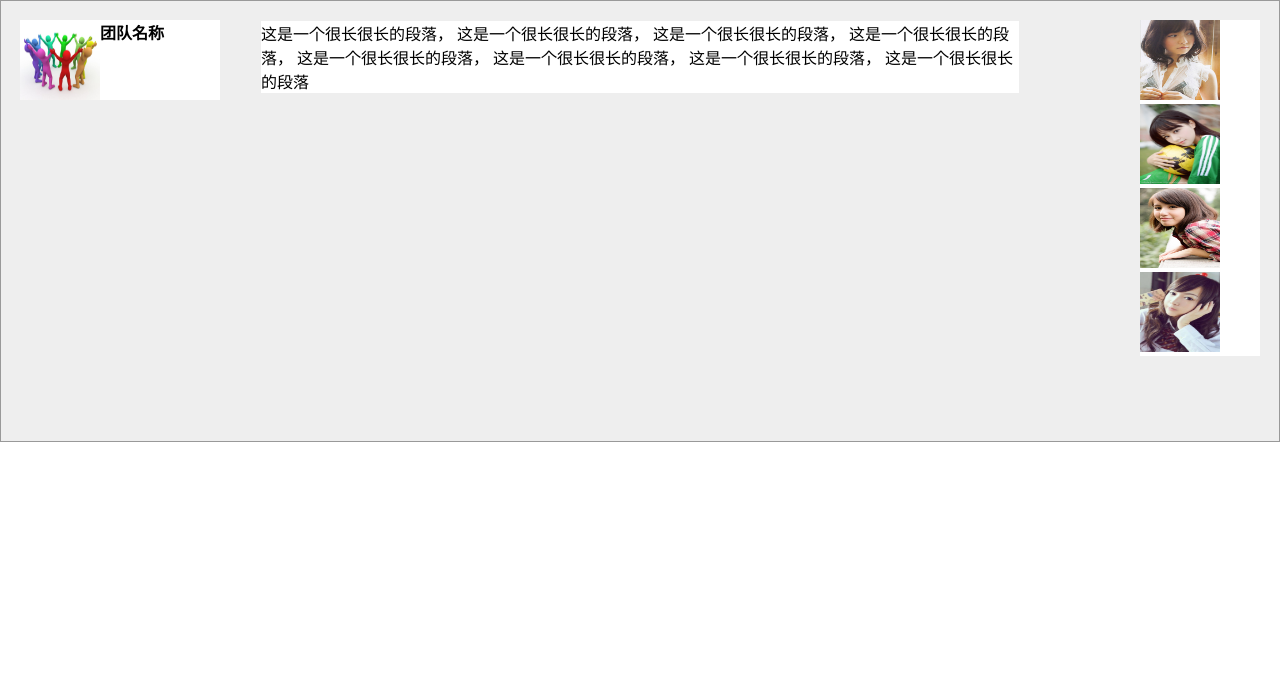
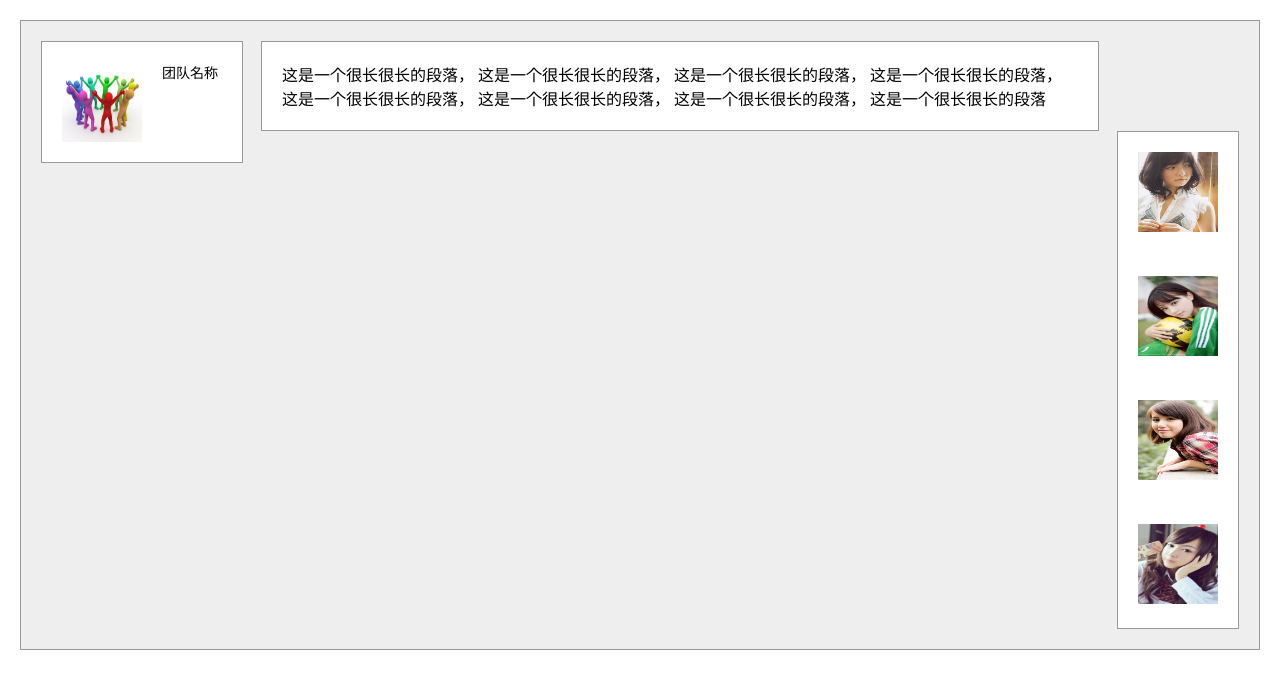
Before and after one commit to shenshanlaoyuan/baidu-ife, a plain HTML site: page 小微学院/task3.html in a window 1280 px wide. Drawn offline with Linux system fonts and the light colour scheme.

Commit message:
修改task3

```diff
--- a/小微学院/css/task3.css
+++ b/小微学院/css/task3.css
@@ -1,33 +1,48 @@
 *{
     margin: 0;padding: 0;
 }
+body{
+    padding: 20px;
+}
 .team{
-    background: #eeeeee;
+    background-color: #eee;
+    padding:20px;
     border: 1px solid #999;
-    padding: 20px;
-    height: 400px;
+    overflow: hidden;
 }
 .left{
-    width: 200px;
-    position: absolute;top: 20px;left: 20px;
-    background: white;
+    background-color: white;
+    float: left;
+    padding: 20px;
+    border: 1px solid #999;
 }
 .left img{
     width: 80px;
     height: 80px;
     float: left;
 }
-.body{
-    margin: 0 240px;
-    background: white;
+.left p{
+    font-size: 14px;
+    padding-left: 20px;
+    width: 60px;
+    float: right;
+}
+.main{
+    margin: 0 140px 0 220px;
+    padding: 20px;
+    border: 1px solid #999;
+    background-color: white
 }
 .right{
-    width: 120px;
-    background: white;
-    position: absolute;top: 20px;right: 20px;
+    background-color:white;
+    float: right;
+    border: 1px solid #999;
 }
 .right ul{
     list-style: none;
+}
+.right ul li{
+    padding: 20px;
 }
 .right ul li img{
     width: 80px;
--- a/小微学院/task3.html
+++ b/小微学院/task3.html
@@ -9,11 +9,11 @@
 <div class="team">
     <div class="left">
         <img src="images/left.jpg">
-        <h4>团队名称</h4>
+        <p>团队名称</p>
     </div>
 
-    <div class="body">
-        这是一个很长很长的段落，
+    <div class="main">
+        <p>这是一个很长很长的段落，
             这是一个很长很长的段落，
             这是一个很长很长的段落，
             这是一个很长很长的段落，
@@ -21,7 +21,7 @@
             这是一个很长很长的段落，
             这是一个很长很长的段落，
             这是一个很长很长的段落
-
+        </p>
     </div>
 
     <div class="right">
```
Lines whose indentation alone changed are shown as unchanged.
